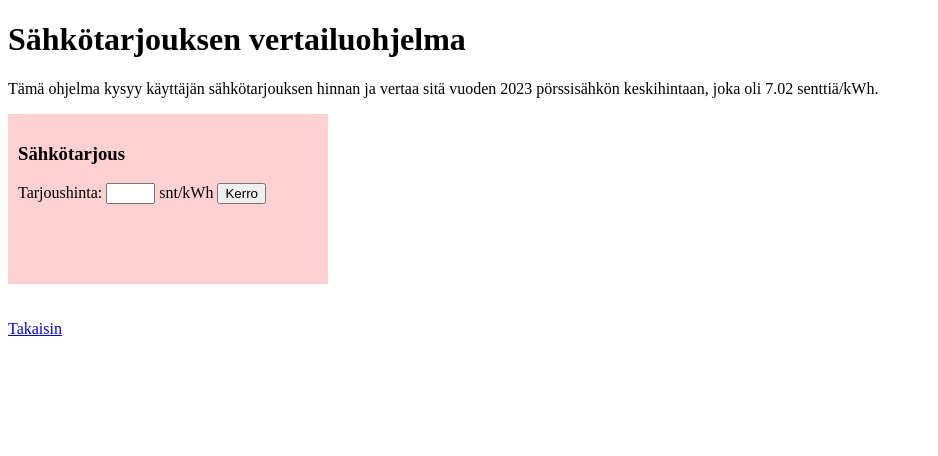
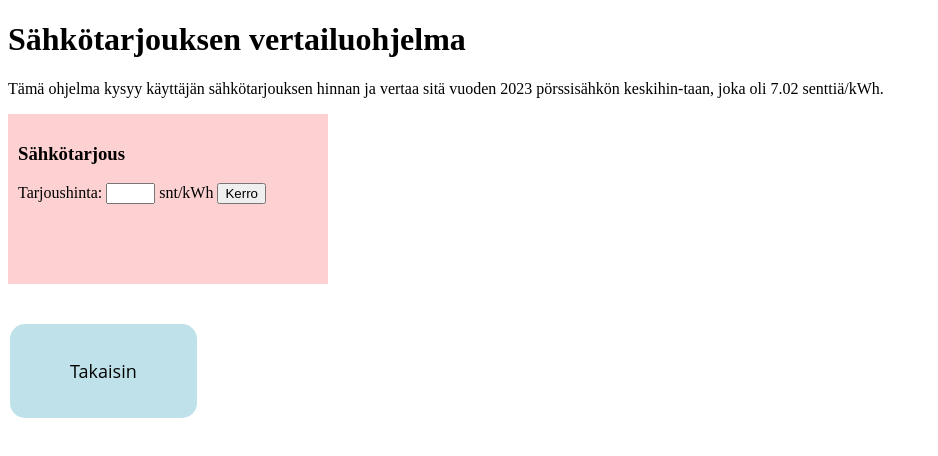
Before and after one commit to SSilvennoinen/SSilvennoinen.github.io, a plain HTML site: page Työ1sähkö.html in a window 1280 px wide. Shown: the whole page, without its empty margins (0-938 px from the left). Drawn offline with Linux system fonts and the light colour scheme.

Commit message:
Update Työ1sähkö.html

```diff
--- a/Työ1sähkö.html
+++ b/Työ1sähkö.html
@@ -12,11 +12,33 @@ Jos tarjouksen hinta on alle 7, kerro hinnan on vuoden 2023 keskihintaa alempi.
 Jos tarjouksen hinta on 7-8 kerro hinnan olevan vuoden 2023 keskihintaa vastaava.
 Jos tarjouksen hinta on yli 8, kerro on vuoden 2023 keskihintaa kalliimpi
  -->
+<style>
+	   .nappula1 {
+            background-color:#bfe2ea ;
+        }
+		.nappula {font-family:"Open Sans", system-ui;
+
+    color: rgb(0, 0, 0); /* Valkoinen teksti */
+    padding: 35px 60px; /* Sisäiset marginaalit */
+    text-align: center; /* Tekstin keskitys */
+    text-decoration: none; /* Ei alleviivausta */
+    display: inline-block; /* Inline-block asettelu */
+    font-size: 18px; /* Fonttikoko */
+    margin: 4px 2px; /* Ulkoiset marginaalit */
+    cursor: pointer; /* Kursorin tyyli */
+    border: none; /* Ei reunusta */
+    border-radius: 15px; /* Pyöristetyt kulmat */
+}
+
+.nappula:hover {
+    background-color: #ffffff7b; /* Tummempi vihreä hover-efekti */
+}
+</style>
 </head>
 
 <body>
     <h1>Sähkötarjouksen vertailuohjelma</h1>
-    <p>Tämä ohjelma kysyy käyttäjän sähkötarjouksen hinnan ja vertaa sitä vuoden 2023 pörssisähkön keskihintaan, joka oli 7.02 senttiä/kWh.</p>
+    <p>Tämä ohjelma kysyy käyttäjän sähkötarjouksen hinnan ja vertaa sitä vuoden 2023 pörssisähkön keskihin-taan, joka oli 7.02 senttiä/kWh.</p>
 	<div style="padding: 10px; background-color: #FDD1D2  ; color: black; width: 300px; height: 150px;">
 	<h3>Sähkötarjous</h3>
 
@@ -55,7 +77,9 @@ Jos tarjouksen hinta on yli 8, kerro on vuoden 2023 keskihintaa kalliimpi
 		<br>
 				<br>
 
-			<a href="Työni.html">Takaisin</a>
+				<button class="nappula nappula1" onclick="location.href='Työni.html'">Takaisin
+
+                </button>
 
 
 	</footer>
```
